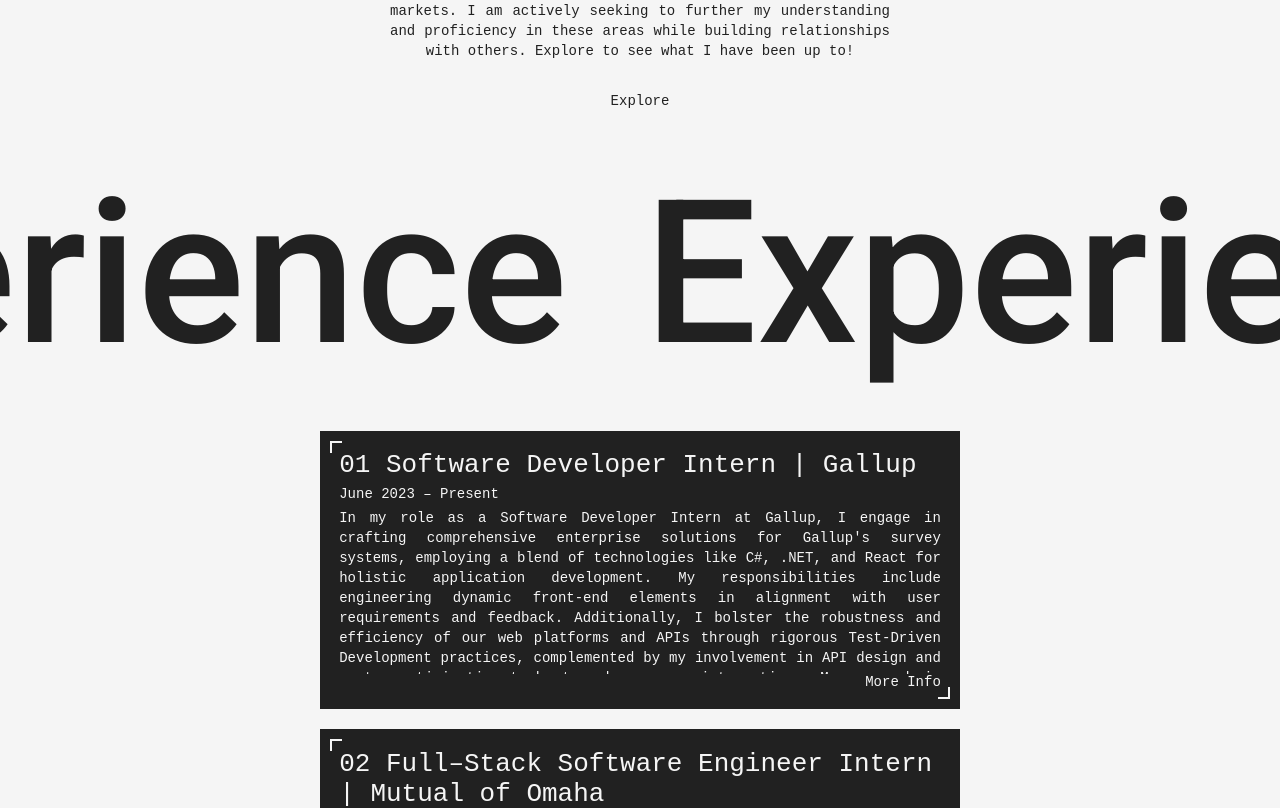
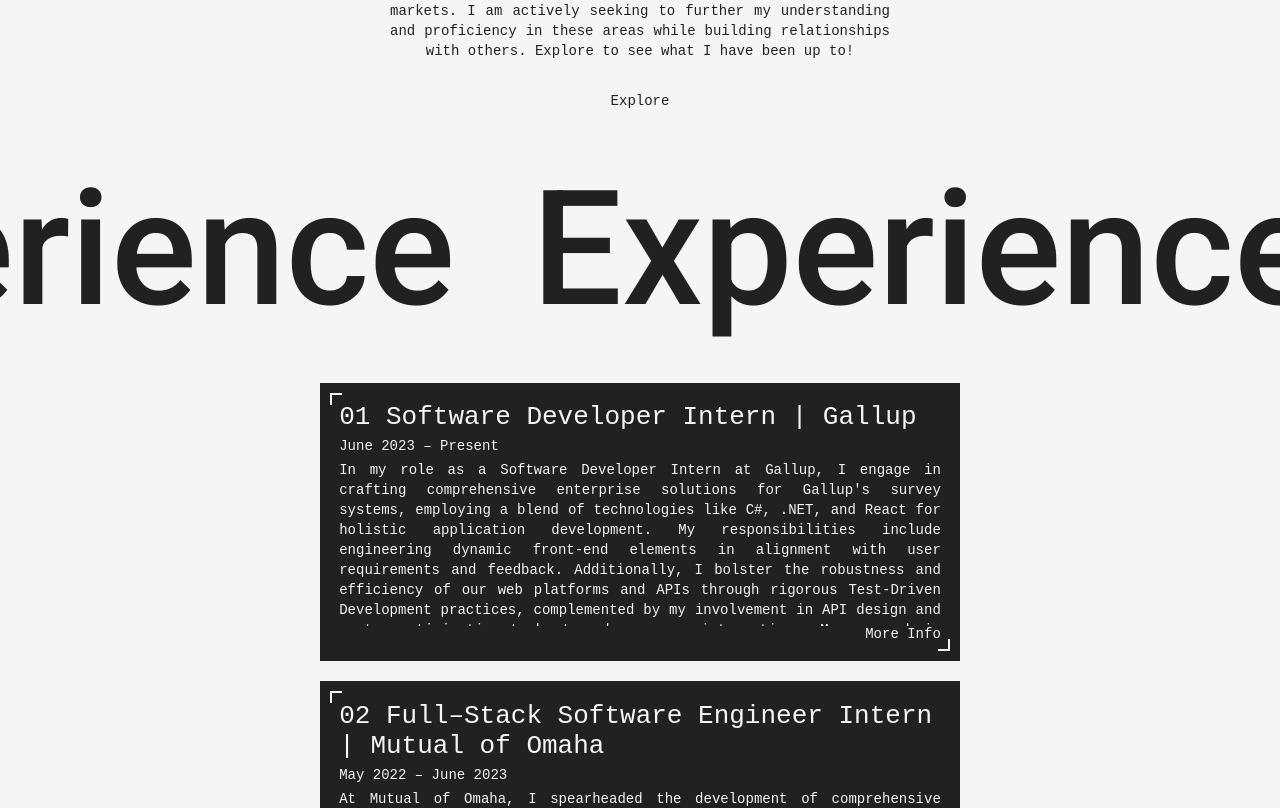
Before and after one commit to ethan-doan/Portfolio, a React (Create React App) app: page / in a window 1280 px wide. Shown: the part 684-1492 px from the top of the page. Built offline with nearby package versions, Linux system fonts and the light colour scheme.

Commit message:
Reduced TitleCarousel Font Size

```diff
--- a/src/styles/TitleCarousel.css
+++ b/src/styles/TitleCarousel.css
@@ -1,6 +1,6 @@
 .title-carousel-container {
   font-family: Roboto, sans serif;
-  font-size: 25vh;
+  font-size: 20vh;
   width: 100vw;
   height: fit-content;
   padding-bottom: 5vh;
```
